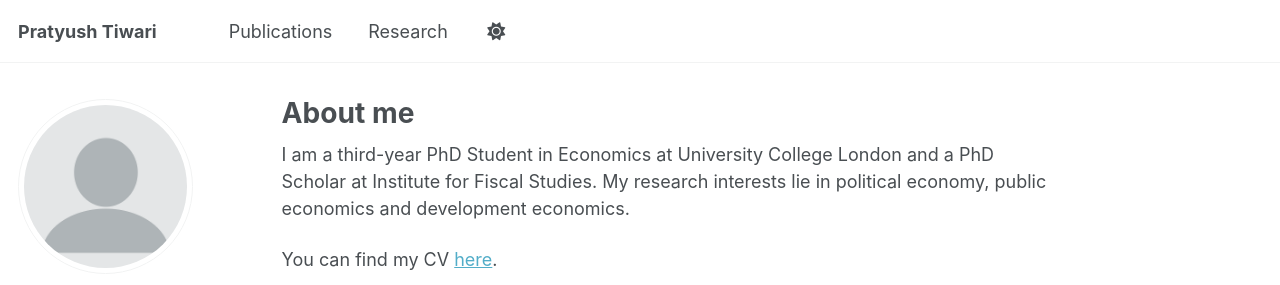
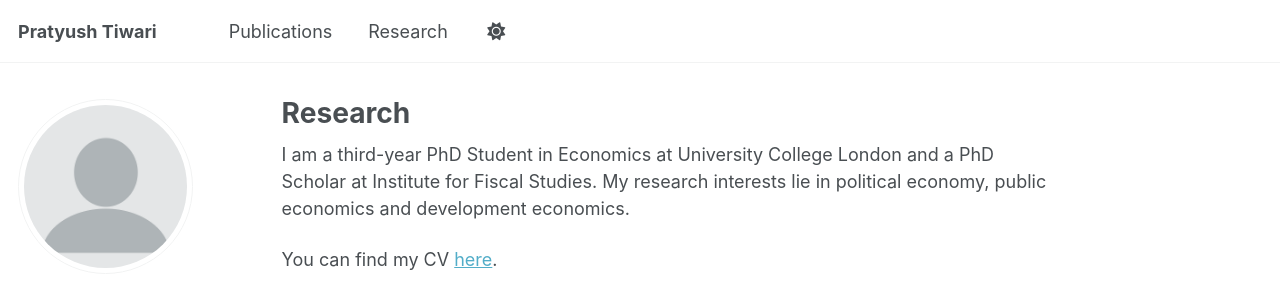
Before and after one commit to PratyushTiwari/pratyushtiwari.github.io, a Jekyll site: the page built from _pages/research.md, in a window 1280 px wide. Shown: the top 285 px of the page. Built offline with Jekyll 4.4.1, drawn with Linux system fonts in a browser that asks for light colours; some web fonts are replaced.

Commit message:
Update research.md

```diff
--- a/_pages/research.md
+++ b/_pages/research.md
@@ -1,10 +1,9 @@
 ---
 permalink: /research/
-title: "About me"
+title: "Research"
 author_profile: true
 redirect_from:
-  - /about/
-  - /about.html
+  - /research/
 ---
 
 I am a third-year PhD Student in Economics at University College London and a PhD Scholar at Institute for Fiscal Studies. My research interests lie in political economy, public economics and development economics.
```
